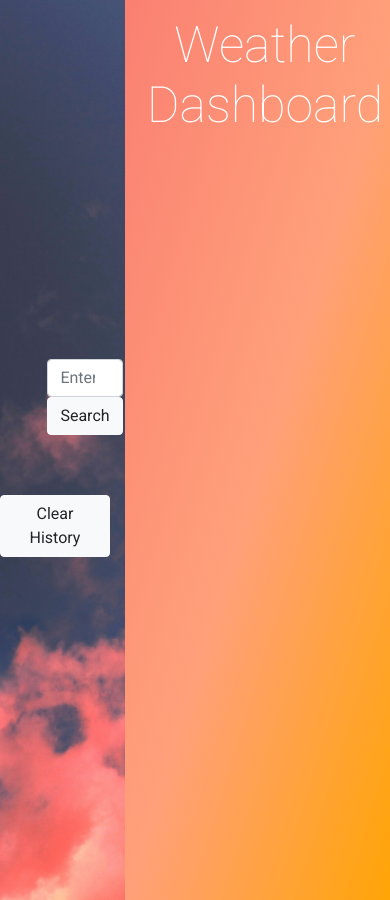
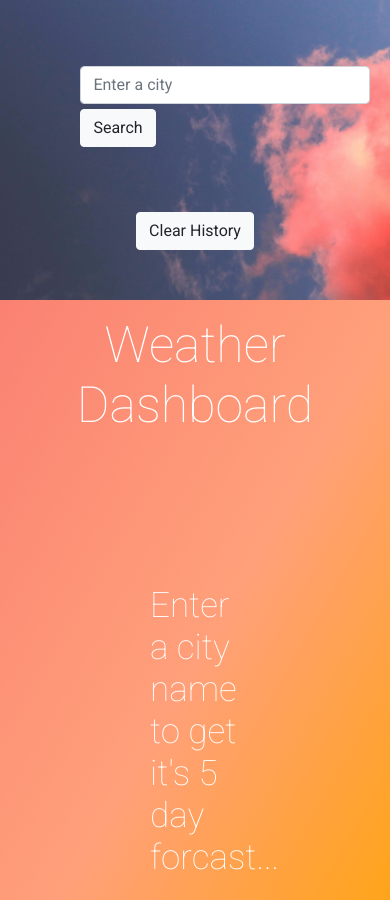
Before and after one commit to MAsuamah/weather-dashboard, a plain HTML site: page index.html in a window 390 px wide. Shown: the top 900 px of the page. Drawn offline with nearby package versions, Linux system fonts and the light colour scheme.

Commit message:
media queries

```diff
--- a/assets/css/styles.css
+++ b/assets/css/styles.css
@@ -2,7 +2,7 @@
   box-sizing: border-box;
   margin: 0;
   padding: 0;
-  overflow-x: hidden;
+
 }
 
 body {
@@ -17,24 +17,24 @@ h1{
   font-size: 50px;
 }
 
-.col-4 {
+#left {
   background-image: url(../images/Weather\ Side\ Bar.png);
   background-size: cover;
-  height: 900px;
+  height: 790px;
   display: flex;
   flex-direction: column;
   justify-content: center;
   align-items: center;
 }
 
-.col-8 {
+#right {
   background-image: linear-gradient(to bottom right, salmon, lightsalmon, orange);
 }
 
 form {
-margin-left: 60px;
-margin-top: 30px;
-padding-bottom: 20px;
+  margin-left: 60px;
+  margin-top: 30px;
+  padding-bottom: 20px;
 
 }
 
@@ -114,8 +114,9 @@ ul {
 
 li {
   background-color: mistyrose;
+  list-style: none;
   border-style: solid;
-  border-width: 10px;
+  border-width: 7px;
   border-color: salmon;
   border-radius: 5px;
   margin: 5px;
@@ -127,3 +128,21 @@ li {
 #clear {
   margin-bottom: 15px;
 }
+
+
+@media screen and (max-width: 1069px) {
+  #search-btn {
+    display: flex;
+    justify-content: center;
+    align-content: center;
+    margin: 5px;
+    margin-left: 0;
+  }
+}
+
+@media screen and (max-width: 767px) {
+  #left {
+    height: 300px;
+  }
+
+}
--- a/index.html
+++ b/index.html
@@ -12,9 +12,11 @@
 </head>
 <body>
 
+
+
     <div class="row">
 
-    <div class="col-4">
+      <div class="col-md-4 col-sm-12" id="left">
           <form class="form-inline" id="search-form">
             <input class="form-control mr-sm-2" type="search" id="city-search" placeholder="Enter a city" aria-label="Search">
             <button type="submit" class="btn btn-light" id="search-btn">Search</button>
@@ -25,7 +27,7 @@
 
       </div>
 
-    <div class="col-8">
+      <div class="col-md-8 col-sm-12 " id="right">
 
         <h1>Weather Dashboard</h1>
 
@@ -98,13 +100,12 @@
 
       </div>
 
-
     </div>
 
 
 
 
-  <script src="https://code.jquery.com/jquery-3.4.1.min.js"></script>
+
   <script src="https://cdnjs.cloudflare.com/ajax/libs/moment.js/2.24.0/moment.min.js"></script>
   <script src="assets/js/weather.js"></script>
 </body>
```
Lines whose indentation alone changed are shown as unchanged.
